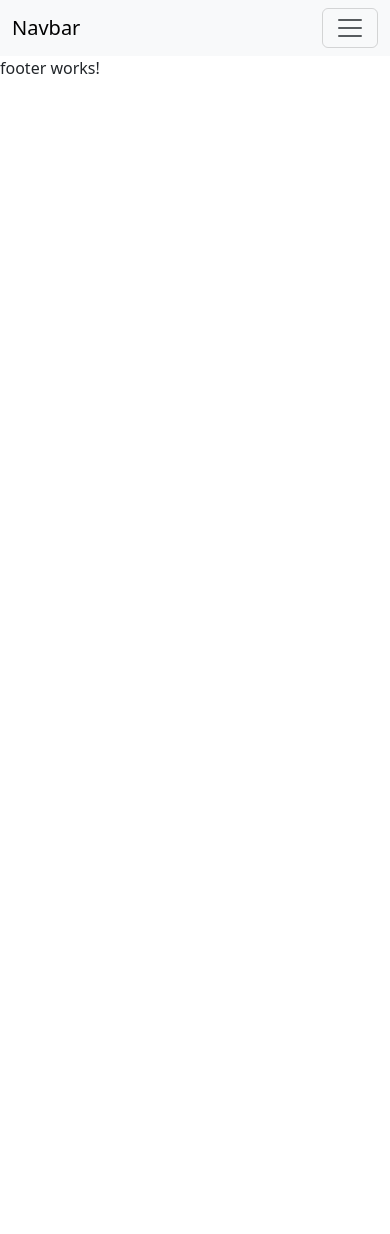
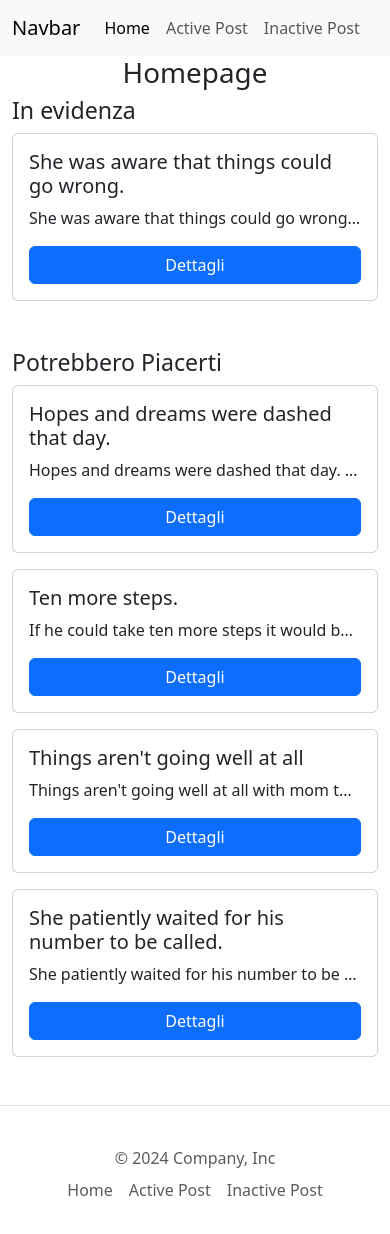
Before and after one commit to MarcoCipolletta/U3-W1-D4, an Angular app: page / in a window 390 px wide. Shown: the top 1234 px of the page. Before the commit the page ends 844 px from the top, so only its background shows below. Built offline with nearby package versions, Linux system fonts and the light colour scheme.

Commit message:
Add post to home

```diff
--- a/src/app/Modules/i-json-response.ts
+++ b/src/app/Modules/i-json-response.ts
@@ -1,6 +1,6 @@
 import { iPost } from './i-post';
 
-export interface JsonResponse {
+export interface iJsonResponse {
   posts: iPost[];
   total: number;
   skip: number;
--- a/src/app/app-routing.module.ts
+++ b/src/app/app-routing.module.ts
@@ -1,10 +1,31 @@
 import { NgModule } from '@angular/core';
 import { RouterModule, Routes } from '@angular/router';
+import { HomeComponent } from './pages/home/home.component';
+import { ActivePostsComponent } from './pages/active-posts/active-posts.component';
+import { InactivePostsComponent } from './pages/inactive-posts/inactive-posts.component';
+import { PostDetailComponent } from './pages/post-detail/post-detail.component';
 
-const routes: Routes = [];
+const routes: Routes = [
+  {
+    path: '',
+    component: HomeComponent,
+  },
+  {
+    path: 'active',
+    component: ActivePostsComponent,
+  },
+  {
+    path: 'inactive',
+    component: InactivePostsComponent,
+  },
+  {
+    path: 'detail/:id',
+    component: PostDetailComponent,
+  },
+];
 
 @NgModule({
   imports: [RouterModule.forRoot(routes)],
-  exports: [RouterModule]
+  exports: [RouterModule],
 })
-export class AppRoutingModule { }
+export class AppRoutingModule {}
--- a/src/app/app.component.html
+++ b/src/app/app.component.html
@@ -1,2 +1,3 @@
 <app-navbar></app-navbar>
+<router-outlet></router-outlet>
 <app-footer></app-footer>
--- a/src/app/app.module.ts
+++ b/src/app/app.module.ts
@@ -9,6 +9,7 @@ import { ActivePostsComponent } from './pages/active-posts/active-posts.componen
 import { InactivePostsComponent } from './pages/inactive-posts/inactive-posts.component';
 import { PostDetailComponent } from './pages/post-detail/post-detail.component';
 import { NavbarComponent } from './main-components/navbar/navbar.component';
+import { CardComponent } from './components/card/card.component';
 
 @NgModule({
   declarations: [
@@ -19,6 +20,7 @@ import { NavbarComponent } from './main-components/navbar/navbar.component';
     InactivePostsComponent,
     PostDetailComponent,
     NavbarComponent,
+    CardComponent,
   ],
   imports: [BrowserModule, AppRoutingModule],
   providers: [],
--- /dev/null
+++ b/src/app/components/card/card.component.html
@@ -0,0 +1,9 @@
+<div class="card h-100">
+  <div class="card-body d-flex flex-column justify-content-between">
+    <div class="mb-3">
+      <h5 class="card-title">{{ post.title }}</h5>
+      <p class="card-text text-truncate">{{ post.body }}</p>
+    </div>
+    <a [routerLink]="['/detail', post.id]" class="btn btn-primary">Dettagli</a>
+  </div>
+</div>
--- a/src/app/main-components/footer/footer.component.html
+++ b/src/app/main-components/footer/footer.component.html
@@ -1 +1,36 @@
-<p>footer works!</p>
+<footer class="border-top">
+  <div class="container">
+    <div
+      class="d-flex flex-wrap justify-content-between align-items-center py-3 my-4"
+    >
+      <p
+        class="col-12 col-sm-4 d-flex justify-content-center justify-content-sm-start mb-0 text-body-secondary"
+      >
+        © 2024 Company, Inc
+      </p>
+
+      <ul
+        class="nav col-12 col-sm-4 justify-content-center justify-content-sm-end flex-nowrap"
+      >
+        <li class="nav-item">
+          <a
+            class="nav-link px-2 text-body-secondary"
+            routerLink="/"
+            aria-current="page"
+            >Home</a
+          >
+        </li>
+        <li class="nav-item">
+          <a class="nav-link px-2 text-body-secondary" routerLink="/active"
+            >Active Post</a
+          >
+        </li>
+        <li class="nav-item">
+          <a class="nav-link px-2 text-body-secondary" routerLink="/inactive"
+            >Inactive Post</a
+          >
+        </li>
+      </ul>
+    </div>
+  </div>
+</footer>
--- a/src/app/main-components/navbar/navbar.component.html
+++ b/src/app/main-components/navbar/navbar.component.html
@@ -1,29 +1,17 @@
-<nav class="navbar navbar-expand-lg bg-body-tertiary">
-  <div class="container-fluid">
-    <a class="navbar-brand" href="#">Navbar</a>
-    <button
-      class="navbar-toggler"
-      type="button"
-      data-bs-toggle="collapse"
-      data-bs-target="#navbarSupportedContent"
-      aria-controls="navbarSupportedContent"
-      aria-expanded="false"
-      aria-label="Toggle navigation"
-    >
-      <span class="navbar-toggler-icon"></span>
-    </button>
-    <div class="collapse navbar-collapse" id="navbarSupportedContent">
-      <ul class="navbar-nav me-auto mb-2 mb-lg-0">
+<nav class="navbar navbar-expand bg-body-tertiary">
+  <div class="container">
+    <a class="navbar-brand">Navbar</a>
+
+    <ul class="navbar-nav me-auto mb-0">
       <li class="nav-item">
-          <a class="nav-link active" aria-current="page" href="#">Home</a>
+        <a class="nav-link active" routerLink="/" aria-current="page">Home</a>
       </li>
       <li class="nav-item">
-          <a class="nav-link" href="#">Active Post</a>
+        <a class="nav-link" routerLink="/active">Active Post</a>
       </li>
       <li class="nav-item">
-          <a class="nav-link" href="#">Inactive Post</a>
+        <a class="nav-link" routerLink="/inactive">Inactive Post</a>
       </li>
     </ul>
   </div>
-  </div>
 </nav>
--- a/src/app/pages/home/home.component.html
+++ b/src/app/pages/home/home.component.html
@@ -1 +1,15 @@
-<p>home works!</p>
+<div class="container pb-5">
+  <h1 class="text-center">Homepage</h1>
+  <h3>In evidenza</h3>
+  <div *ngIf="featuredPost" class="row justify-content-center">
+    <div class="col-12 col-md-4">
+      <app-card [post]="featuredPost"></app-card>
+    </div>
+  </div>
+  <h3 class="mt-5">Potrebbero Piacerti</h3>
+  <div *ngIf="relatedPosts" class="row g-3">
+    <div *ngFor="let post of relatedPosts" class="col-12 col-md-3">
+      <app-card [post]="post"></app-card>
+    </div>
+  </div>
+</div>
--- a/src/app/pages/home/home.component.ts
+++ b/src/app/pages/home/home.component.ts
@@ -1,10 +1,41 @@
 import { Component } from '@angular/core';
+import { iPost } from '../../Modules/i-post';
+import { iJsonResponse } from '../../Modules/i-json-response';
 
 @Component({
   selector: 'app-home',
   templateUrl: './home.component.html',
-  styleUrl: './home.component.scss'
+  styleUrl: './home.component.scss',
 })
 export class HomeComponent {
+  featuredPost!: iPost;
+  relatedPosts: iPost[] = [];
 
+  shuffleArray(array: iPost[]): iPost[] {
+    let currentIndex = array.length,
+      randomIndex;
+
+    while (currentIndex != 0) {
+      randomIndex = Math.floor(Math.random() * currentIndex);
+      currentIndex--;
+
+      [array[currentIndex], array[randomIndex]] = [
+        array[randomIndex],
+        array[currentIndex],
+      ];
+    }
+
+    return array;
+  }
+
+  ngOnInit() {
+    fetch('db.json')
+      .then((res) => <Promise<iJsonResponse>>res.json())
+      .then((res) => {
+        const postsArr: iPost[] = res.posts;
+        const postsArrShuffled = this.shuffleArray(postsArr);
+        this.featuredPost = postsArrShuffled[0];
+        this.relatedPosts = postsArrShuffled.slice(1, 5);
+      });
+  }
 }
```
Also changed, not shown: src/app/components/card/card.component.ts (added, +11 -0 lines), src/app/components/card/card.component.scss (added), 1 other file (tests, documents, lock files or other folders). Lines whose indentation alone changed are shown as unchanged.
